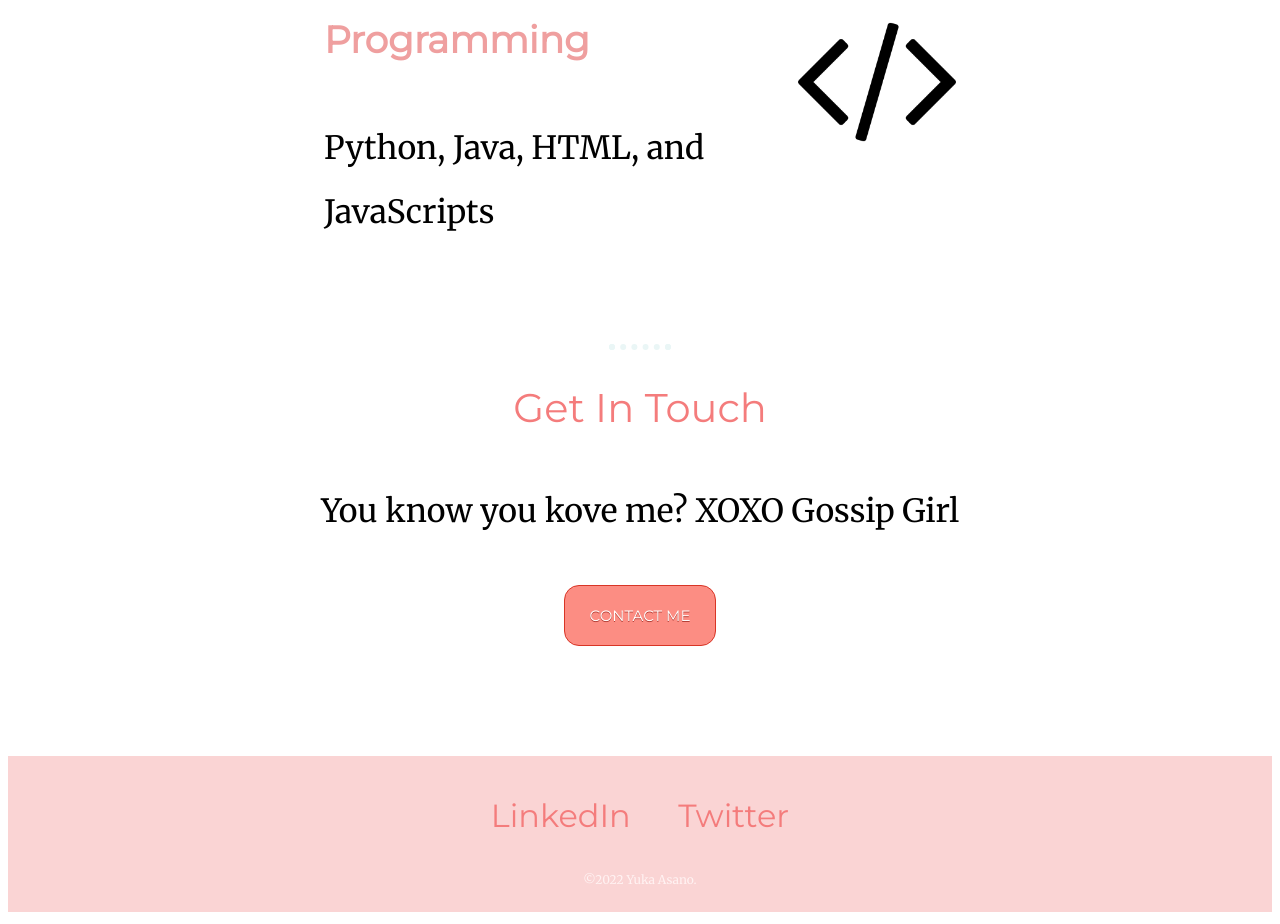
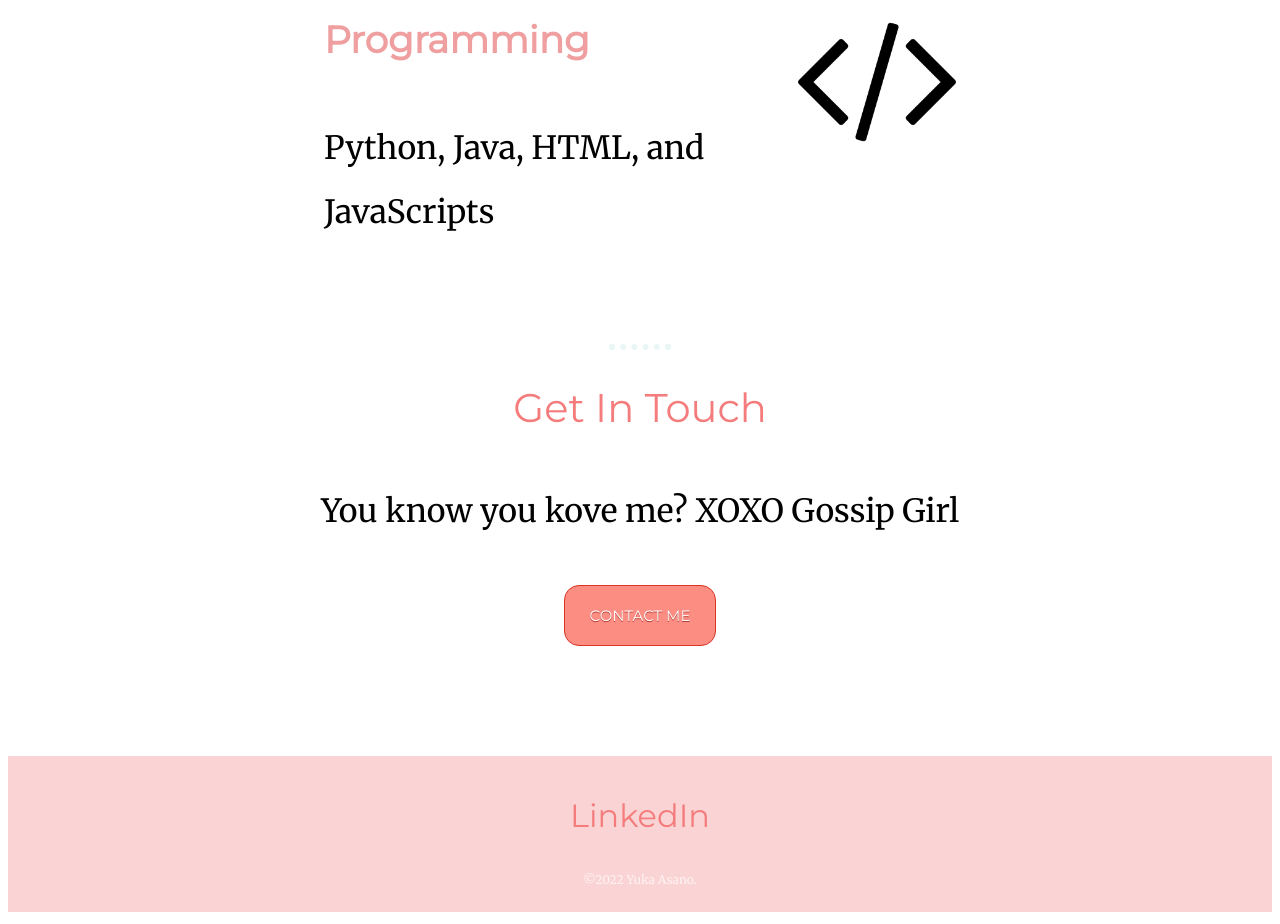
Before and after one commit to Morningyuka117/Myproject-2, a plain HTML site: page index.html in a window 1280 px wide. Shown: the part 1964-2888 px from the top of the page. Drawn offline with Linux system fonts and the light colour scheme.

Commit message:
Update index.html

```diff
--- a/index.html
+++ b/index.html
@@ -61,7 +61,6 @@
     <div class="bottom-container">
       <br>
       <a class="footer-link" href="https://www.linkedin.com/in/yuka-asano-27481021b/">LinkedIn</a>
-      <a class="footer-link" href="https://twitter.com/yuka_tricolore">Twitter</a>
       <p class="copyright">©2022 Yuka Asano.</p>
     </div>
 
```
